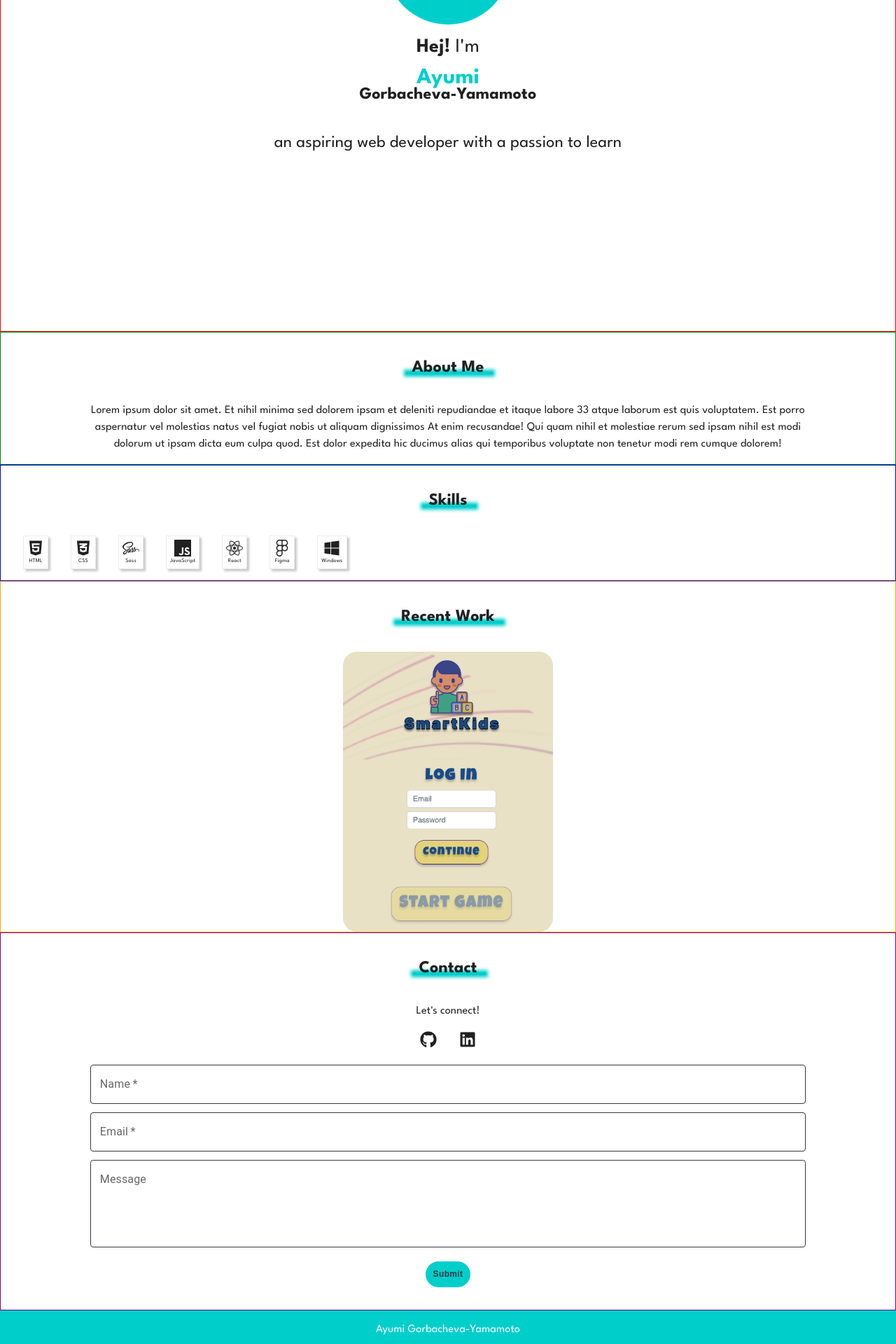
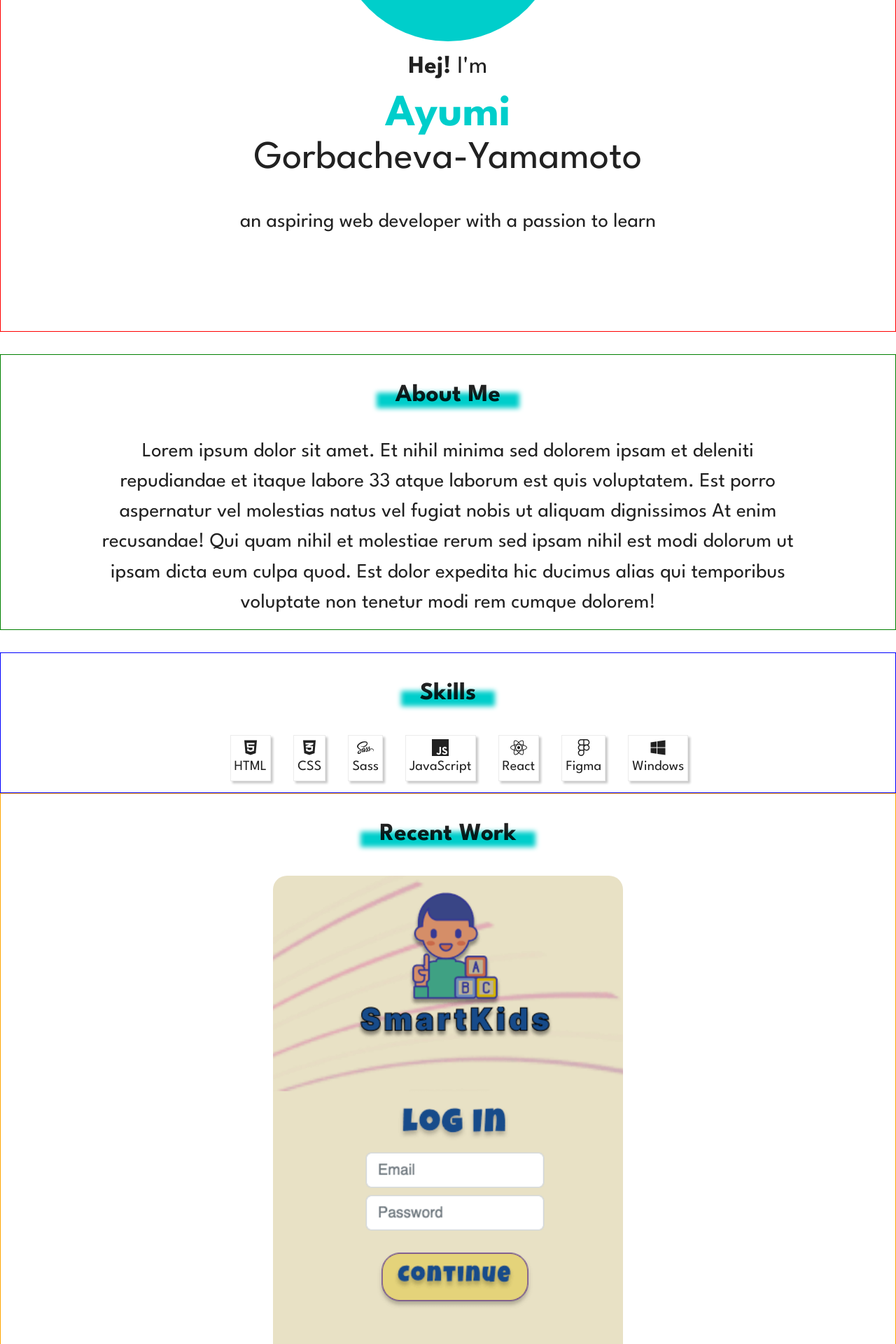
Before and after one commit to agorbacheva-y/agorbacheva-portfolio, a React (Create React App) app: page / in a window 1280 px wide. Shown: the part 360-2280 px from the top of the page at 70% size. Built offline with nearby package versions, Linux system fonts and the light colour scheme.

Commit message:
media query for tablet

```diff
--- a/src/App.js
+++ b/src/App.js
@@ -17,7 +17,7 @@ function App() {
       <Projects />
       <Contact />
       <Footer />
-      {/* <FormSent /> */}
+      <FormSent />
     </div>
   );
 }
--- a/src/components/Home.js
+++ b/src/components/Home.js
@@ -7,7 +7,7 @@ const Home = () => {
         <div className="home__pic">
          {/* add image here */}
         </div>
-        <div>
+        <div className="home__greeting">
           <h3><span className="bold">Hej!</span> I'm</h3>
         </div>
         <div>
--- a/src/styles/index.scss
+++ b/src/styles/index.scss
@@ -95,6 +95,7 @@
 .skills__container {
   display: flex;
   flex-wrap: wrap;
+  justify-content: center;
 }
 
 .skills__list {
@@ -109,7 +110,6 @@
   border: 1px solid rgb(235, 235, 235);
   padding: 5px;
   font-size: 0.5rem;
-  font-weight: 500;
 }
 
 /* PROJECTS */
@@ -220,7 +220,7 @@
   text-align: center;
   margin: 2rem;
   display: flex;
-  border: 1px solid red;
+  justify-content: center;
 }
 
 .formsent-text {
@@ -228,4 +228,128 @@
   text-align: center;
   margin: 2rem;
   display: flex;
+  justify-content: center;
 }
+
+/* TABLET SCREEN */
+@media screen and (min-width: 600px) {
+
+/* HOME for tablet */
+.home__pic {
+  width: 320px;
+  height: 320px;
+}
+
+.home__greeting  {
+  h3 {
+    font-size: 2.2rem;
+  }
+}
+
+.first-name {
+  font-size: 4rem;
+}
+
+.last-name {
+  font-size: 3.5rem;
+  font-weight: 400;
+}
+
+.home__desc {
+  h4 {
+    font-size: 1.8rem;
+  }
+}
+
+/* TITLE for tablet */
+.title {
+  font-size: 2.2rem;
+}
+
+.title:before {
+  box-shadow: 0 0 7px 7px v.$main-color;
+  width: calc( 100% + 40px );
+  height: 0.5rem;
+  bottom: 1rem;
+  left: -1.25rem;
+}
+
+/* ABOUT ME for tablet */
+.aboutme {
+  margin: 2rem 0;
+}
+.aboutme__text {
+  font-size: 1.8rem;
+}
+
+/* SKILLS for tablet */
+.skills__icon {
+  font-size: 1.25rem;
+}
+
+/* PROJECTS for tablet */
+.project__container {
+  max-width: 500px;
+  min-height: 800px;
+}
+
+.project__img {
+  max-width: 500px;
+  min-height: 800px;
+}
+
+.project__overlay {
+  max-width: 500px;
+  min-height: 800px;
+}
+
+.project__title {
+  margin: 2rem;
+  font-size: 1.8rem;
+
+  h4 {
+    font-size: 2.5rem;
+  }
+}
+
+.project__tech__container {
+  font-size: 1.5rem;
+  margin: 2rem;
+}
+
+.MuiButton-contained {
+  font-size: 1.5rem !important;
+  font-family: 'League Spartan', sans-serif !important;
+  padding: 0.5rem 1rem !important;
+}
+
+.project__tech__button {
+  margin: 1rem;
+}
+
+/* CONTACT for tablet */
+.contact {
+  p{
+    font-size: 1.8rem;
+  }
+}
+
+.contact__icon {
+  font-size: 2.5rem;
+  margin: 0 2rem;
+}
+
+/* FOOTER for tablet */
+.footer__name {
+  font-size: 1.5rem;
+}
+
+/* FORM SENT */
+.formsent-title {
+  font-size: 3rem;
+}
+
+.formsent-text {
+  font-size: 2rem;
+}
+}
```
